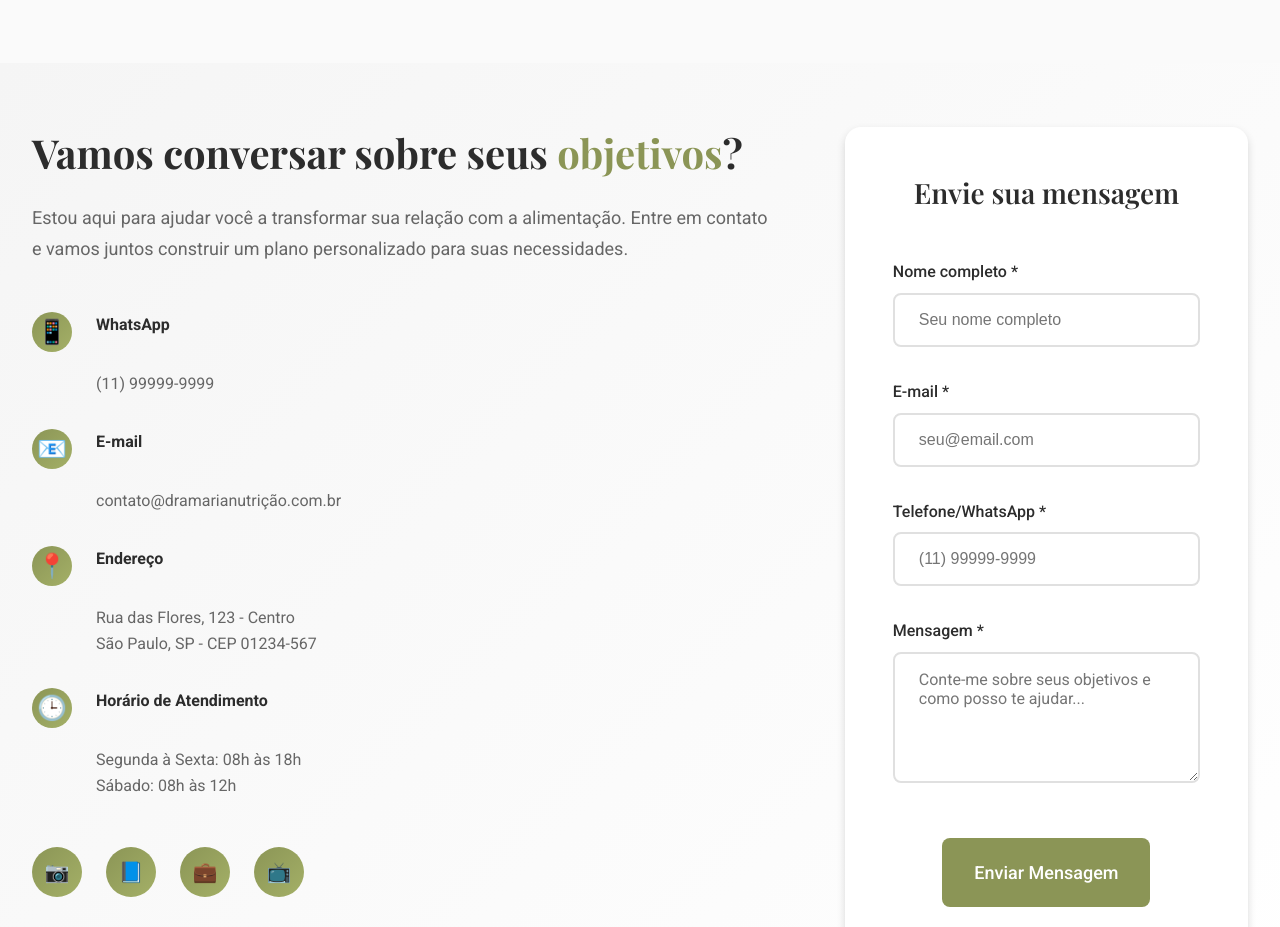
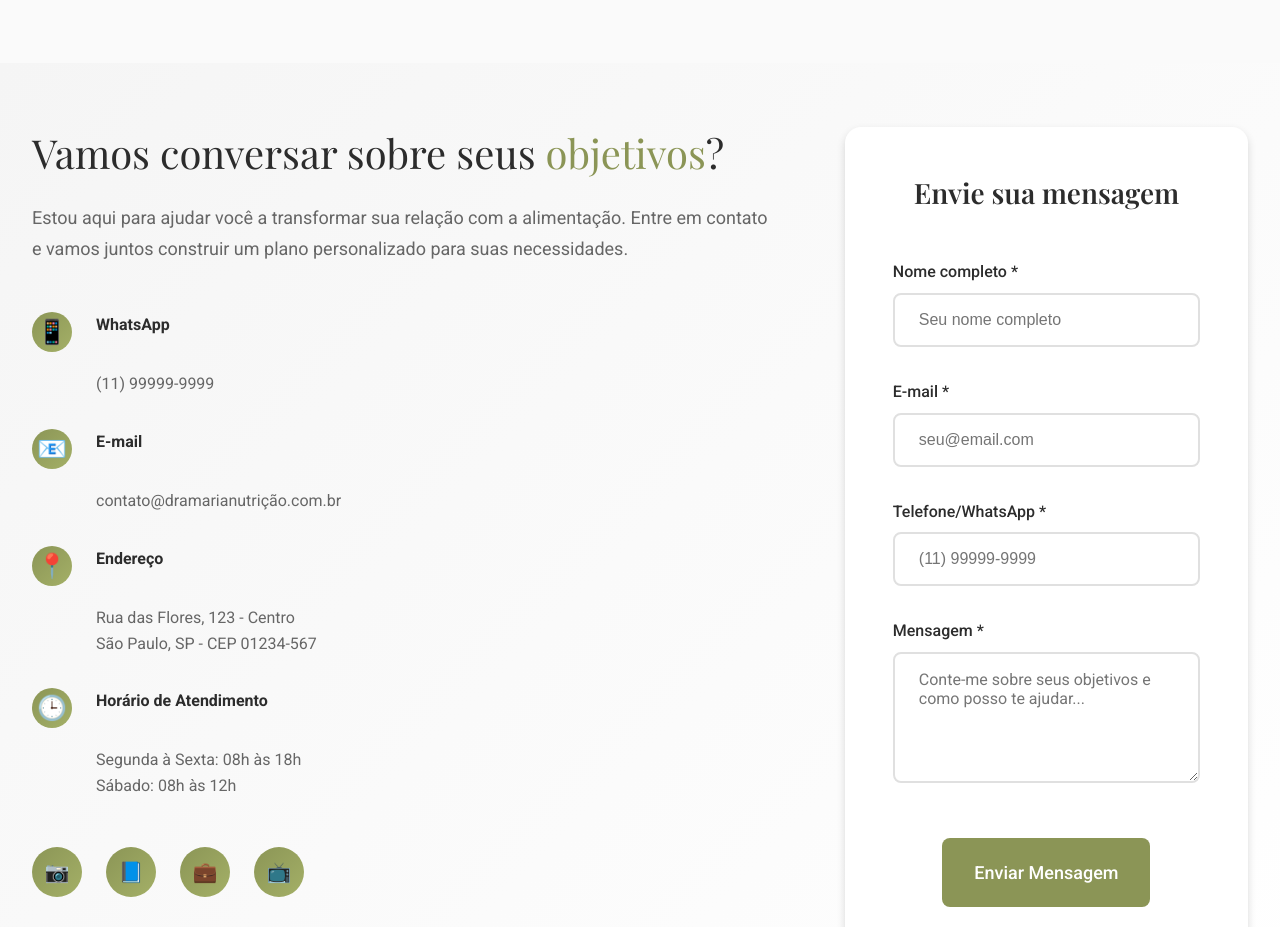
Before and after one commit to basilioruan/nutritionist-website, a React (Vite) app: page / in a window 1280 px wide. Shown: the part 3100-4027 px from the top of the page. Built offline with nearby package versions, Linux system fonts and the light colour scheme.

Commit message:
feat: improving header and changing contact font

```diff
--- a/src/components/Contact/Contact.styles.ts
+++ b/src/components/Contact/Contact.styles.ts
@@ -41,13 +41,14 @@ export const ContactInfo = styled.div`
 
 export const ContactTitle = styled.h2`
   font-size: 2.5rem;
-  font-weight: 700;
+  font-weight: 300;
   color: ${theme.colors.text.primary};
   margin-bottom: ${theme.spacing.md};
   line-height: 1.3;
 
   span {
     color: ${theme.colors.primary};
+    font-weight: 400;
   }
 
   @media (max-width: ${theme.breakpoints.tablet}) {
--- a/src/components/Header/Header.styles.ts
+++ b/src/components/Header/Header.styles.ts
@@ -7,8 +7,7 @@ export const HeaderContainer = styled.header<{ isScrolled: boolean }>`
   left: 0;
   right: 0;
   z-index: 1000;
-  background-color: ${({ isScrolled }) =>
-    isScrolled ? 'rgba(139, 149, 86, 0.95)' : 'rgba(139, 149, 86, 0.9)'}; //rgb(139 149 86)
+  background-color: rgba(139, 149, 86, 0.9);
   backdrop-filter: blur(10px);
   transition: all 0.3s ease;
   box-shadow: ${({ isScrolled }) =>
```
